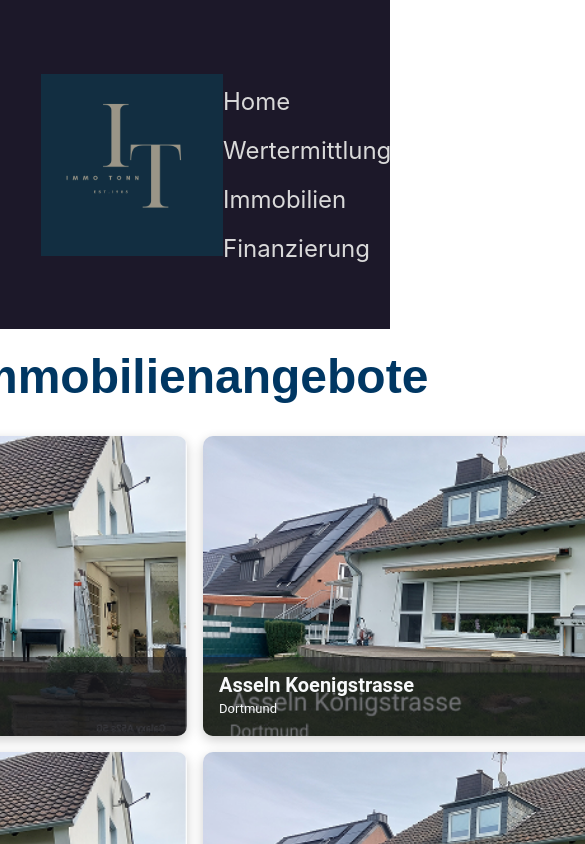
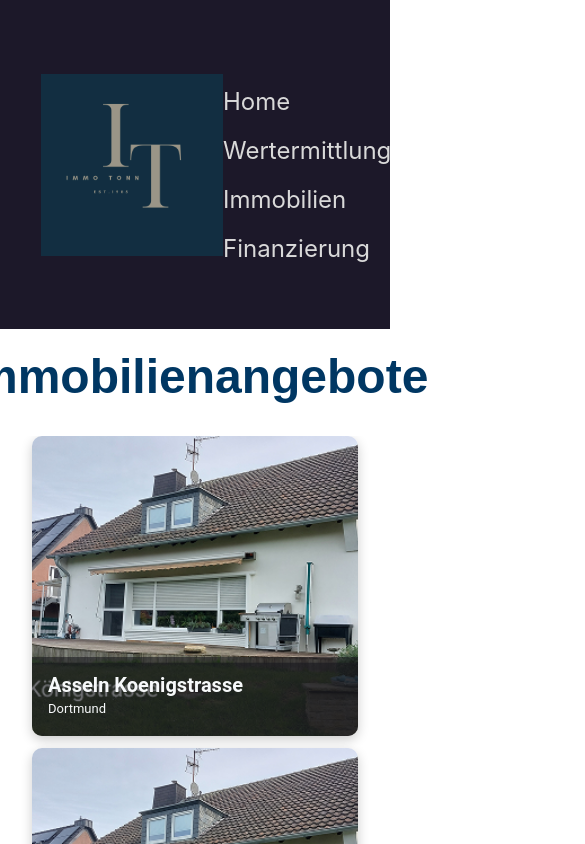
Before and after one commit to Immo-Tonn/immo, a React (Vite) app in the folder FE/: page /immobilien in a window 390 px wide. Shown: the top 844 px of the page, 585 px wide, since content can reach past the window. Built offline with nearby package versions, Linux system fonts and the light colour scheme; a web font is replaced by a local one.

Commit message:
adaptiv commit

```diff
--- a/FE/src/pages/RealEstate.module.css
+++ b/FE/src/pages/RealEstate.module.css
@@ -1,7 +1,7 @@
 .container {
   height: 100vh;
   padding: 20px;
-  max-width: 100%; /* опционально — чтобы не было слишком растянуто */
+  max-width: 1200px; /* опционально — чтобы не было слишком растянуто */
   margin: 0 auto;
   display: flex;
   flex-direction: column;
@@ -12,8 +12,11 @@
   display: grid;
   grid-template-columns: repeat(2, 1fr);
   gap: 16px;
-  height: 50vh;
+  width: 100%;
+  box-sizing: border-box;
+  padding: 0 20px;
 }
+
 .title {
   font-family: 'Apple Braille', sans-serif;
   font-size: 48px;
@@ -21,3 +24,21 @@
   text-align: center;
   margin-bottom: 32px;
 }
+
+@media (max-width: 765px) {
+  .cardList {
+    grid-template-columns: 1fr; /* одна карточка в ряд */
+    max-height: 80vh;
+    overflow-y: auto;
+    padding: 0 16px;
+  }
+}
+
+@media (max-width: 576px) {
+  .cardList {
+    grid-template-columns: 1fr;
+    gap: 12px; /* можно чуть меньше отступ */
+    height: auto; /* можно убрать ограничение по высоте */
+    padding: 0 12px;
+  }
+}
--- a/FE/src/widgets/Immobilien/Immo.module.css
+++ b/FE/src/widgets/Immobilien/Immo.module.css
@@ -1,6 +1,7 @@
 .card {
   position: relative;
-  width: 600px;
+  width: 100%;
+  max-width: 600px;
   height: 300px;
   background-size: cover;
   background-position: center;
@@ -8,6 +9,7 @@
   overflow: hidden;
   box-shadow: 0 4px 12px rgba(0, 0, 0, 0.2);
   transition: transform 0.3s ease;
+  box-sizing: border-box;
 }
 
 .card:hover {
```
